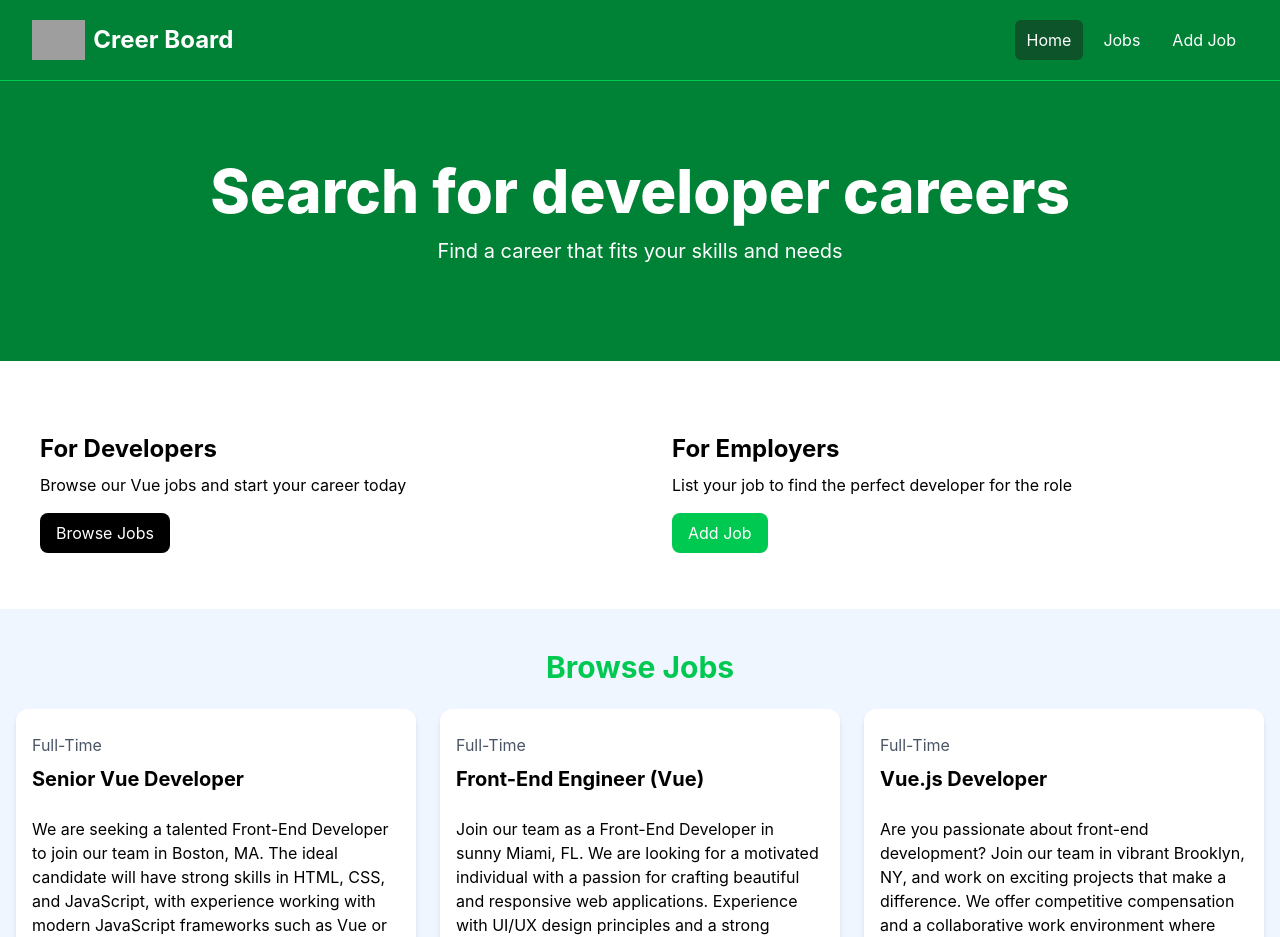
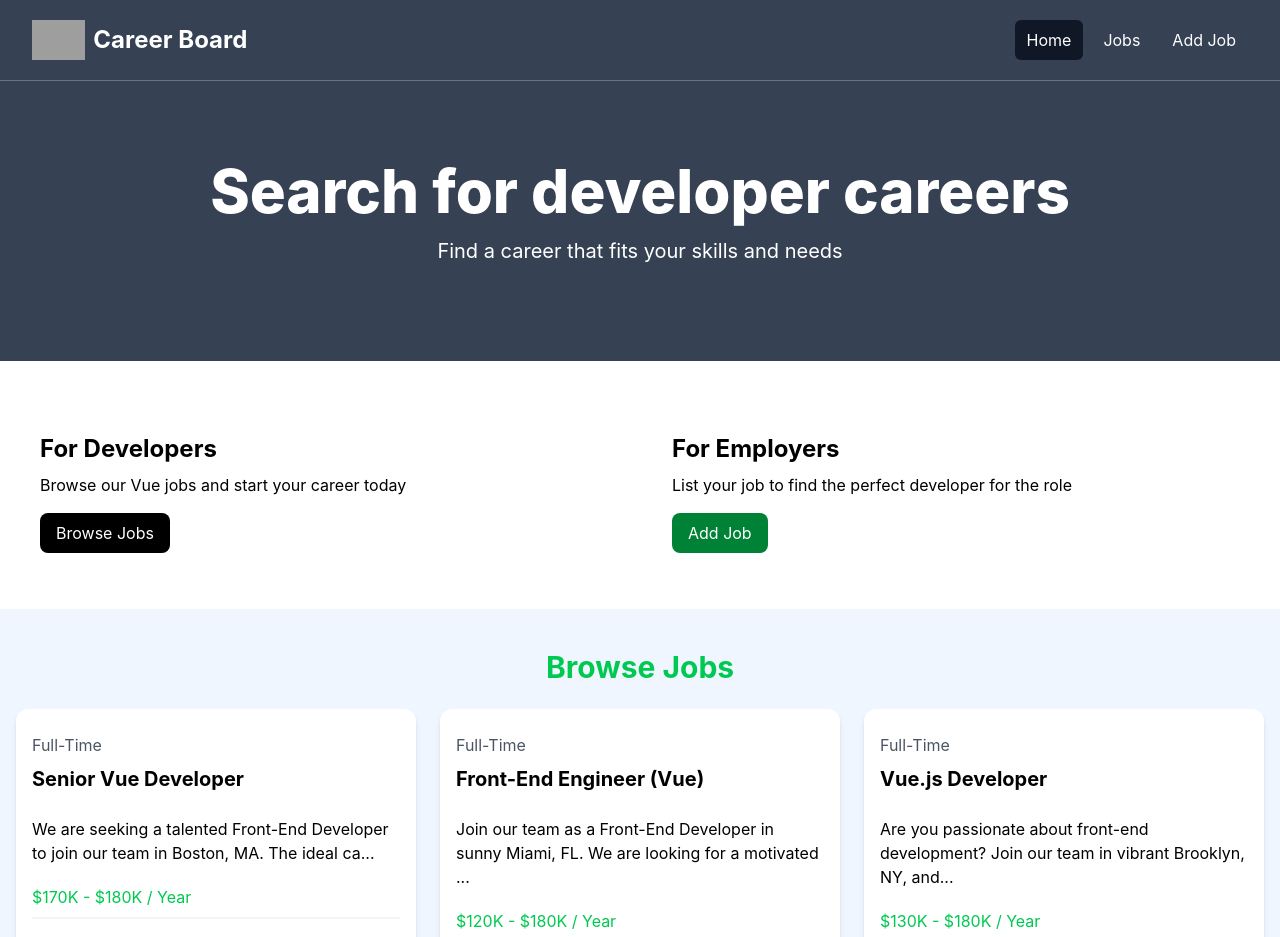
Before and after one commit to Vahe-Sevachyan/careerboard, a Vue app: page / in a window 1280 px wide. Shown: the top 937 px of the page. Built offline with nearby package versions, Linux system fonts and the light colour scheme; grey boxes are pictures that could not be loaded.

Commit message:
refactored Navbar component
removed extra wrapper divs and changed theme color

```diff
--- a/src/components/HeroSection.vue
+++ b/src/components/HeroSection.vue
@@ -1,5 +1,5 @@
 <template>
-  <section class="bg-green-700 py-20 mb-4">
+  <section class="bg-gray-700 py-20 mb-4">
     <div class="max-w-7xl mx-auto px-4 sm:px-6 lg:px-8 flex flex-col items-center">
       <div class="text-center">
         <h1 class="text-4xl font-extrabold text-white sm:text-5xl md:text-6xl">
@@ -21,7 +21,7 @@ defineProps({
     type: String,
     default: 'Find a career that fits your skills and needs',
   },
-})
+});
 </script>
 
 <style lang="scss" scoped></style>
--- a/src/components/HomeCards.vue
+++ b/src/components/HomeCards.vue
@@ -17,7 +17,7 @@
           <p class="mt-2 mb-4">List your job to find the perfect developer for the role</p>
           <a
             href="add-job.html"
-            class="inline-block bg-green-500 text-white rounded-lg px-4 py-2 hover:bg-green-600"
+            class="inline-block bg-green-700 text-white rounded-lg px-4 py-2 hover:bg-green-800"
           >
             Add Job
           </a>
@@ -28,7 +28,7 @@
 </template>
 
 <script setup>
-import RoleCard from './RoleCard.vue'
+import RoleCard from './RoleCard.vue';
 </script>
 
 <style scoped></style>
--- a/src/components/JobListing.vue
+++ b/src/components/JobListing.vue
@@ -7,7 +7,7 @@
       </div>
 
       <div class="mb-5">
-        {{ job.description }}
+        {{ truncatedDescription }}
       </div>
 
       <h3 class="text-green-500 mb-2">{{ job.salary }} / Year</h3>
@@ -31,9 +31,18 @@
 </template>
 
 <script setup>
-defineProps({
+import { ref, computed } from 'vue';
+const props = defineProps({
   job: Object,
-})
+});
+const showFullDescription = ref(false);
+const truncatedDescription = computed(() => {
+  let description = props.job.description;
+  if (!showFullDescription.value) {
+    description = description.substring(0, 90) + '...';
+  }
+  return description;
+});
 </script>
 
 <style lang="scss" scoped></style>
--- a/src/components/JobListings.vue
+++ b/src/components/JobListings.vue
@@ -11,24 +11,24 @@
   <section v-if="showButton" class="m-auto max-w-lg my-10 px-6">
     <a
       href="/jobs"
-      class="block bg-black text-white text-center py-4 px-6 rounded-xl hover:bg-gray-700"
+      class="block bg-gray-900 hover:bg-gray-800 text-white text-center py-4 px-6 rounded-xl"
       >View All Jobs</a
     >
   </section>
 </template>
 
 <script setup>
-import jobData from '../jobs.json'
-import JobListing from './JobListing.vue'
-import { ref } from 'vue'
-const jobs = ref(jobData)
+import jobData from '../jobs.json';
+import JobListing from './JobListing.vue';
+import { ref } from 'vue';
+const jobs = ref(jobData);
 defineProps({
   limit: Number,
   showButton: {
     type: Boolean,
     default: false,
   },
-})
+});
 </script>
 
 <style lang="scss" scoped></style>
--- a/src/components/NavBar.vue
+++ b/src/components/NavBar.vue
@@ -1,40 +1,43 @@
 <template>
-  <nav class="bg-green-700 border-b border-green-500">
-    <div class="mx-auto max-w-7xl px-2 sm:px-6 lg:px-8">
-      <div class="flex h-20 items-center justify-between">
-        <div class="flex flex-1 items-center justify-center md:items-stretch md:justify-start">
+  <nav class="bg-gray-700 border-b border-gray-500">
+    <div :class="navStyles">
       <!-- Logo -->
       <a class="flex shrink-0 items-center mr-4" href="index.html">
         <img class="h-10 w-auto" :src="logo" alt="Vue Jobs" />
-            <span class="hidden md:block text-white text-2xl font-bold ml-2">Creer Board</span>
+        <span class="hidden md:block text-white text-2xl font-bold ml-2">Career Board</span>
       </a>
-          <div class="md:ml-auto">
-            <div class="flex space-x-2">
+
+      <div class="flex space-x-2 md:ml-auto items-center">
         <a
           href="index.html"
-                class="text-white bg-green-900 hover:bg-gray-900 hover:text-white rounded-md px-3 py-2"
+          class="text-white bg-gray-900 hover:bg-gray-800 hover:text-white rounded-md px-3 py-2"
           >Home</a
         >
         <a
           href="jobs.html"
-                class="text-white hover:bg-green-900 hover:text-white rounded-md px-3 py-2"
+          class="text-white hover:bg-gray-800 hover:text-white rounded-md px-3 py-2"
           >Jobs</a
         >
         <a
           href="add-job.html"
-                class="text-white hover:bg-green-900 hover:text-white rounded-md px-3 py-2"
+          class="text-white hover:bg-gray-800 hover:text-white rounded-md px-3 py-2"
           >Add Job</a
         >
-            </div>
-          </div>
-        </div>
       </div>
     </div>
   </nav>
 </template>
 
 <script setup>
-import logo from '../assets/img/logo.png'
+import { ref } from 'vue';
+import logo from '../assets/img/logo.png';
+const navStyles = ref(
+  `mx-auto px-2 sm:px-6 lg:px-8
+   max-w-7xl flex flex-1
+   items-center h-20 justify-center
+   md:items-stretch md:justify-start
+   `,
+);
 </script>
 
 <style lang="css" scoped></style>
```
Also changed, not shown: src/App.vue (+4 -4 lines), .prettierrc.json, 1 other file (tests, documents, lock files or other folders). Lines whose indentation alone changed are shown as unchanged.
